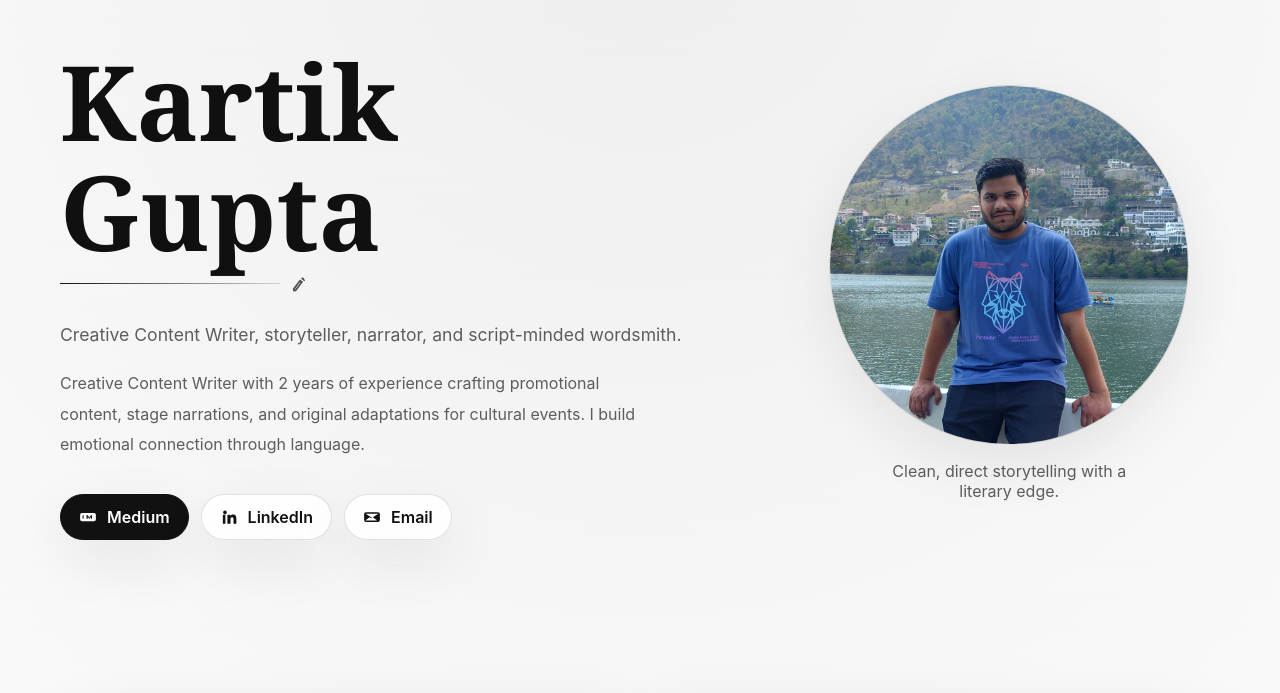
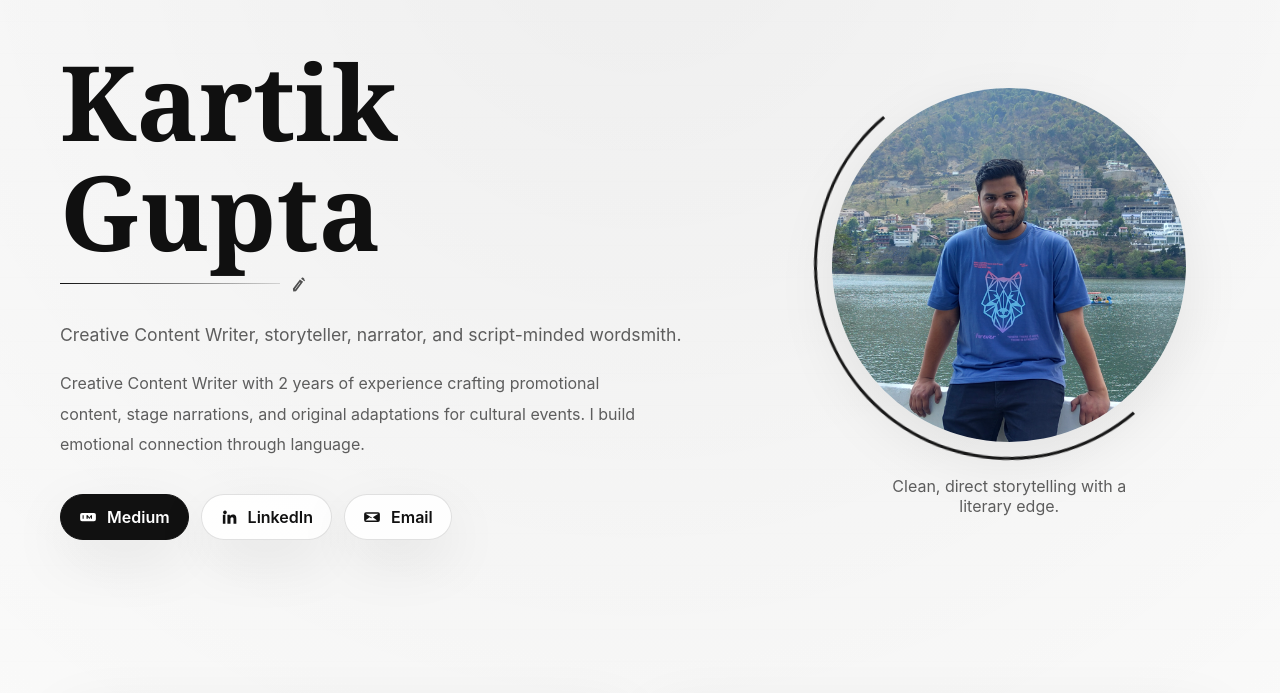
Before and after one commit to Kartikgupta08/Writer-Portfolio, a React (Vite) app: page / in a window 1280 px wide. Shown: the part 107-800 px from the top of the page. Built offline with nearby package versions, Linux system fonts and the light colour scheme.

Commit message:
Animation implemented successfully

```diff
--- a/src/App.jsx
+++ b/src/App.jsx
@@ -66,7 +66,8 @@ export default function App() {
         </div>
 
         <div className="hero-portrait">
-          <div className="portrait-frame portrait-ring">
+          <div className="portrait-orbit-shell">
+            <div className="portrait-frame">
               {!imageLoaded && (
                 <div className="portrait-fallback" aria-hidden="true">KG</div>
               )}
@@ -77,6 +78,7 @@ export default function App() {
                 onError={() => setImageLoaded(false)}
                 style={{ display: imageLoaded ? 'block' : 'none' }}
               />
+            </div>
           </div>
           <div className="portrait-note">Clean, direct storytelling with a literary edge.</div>
         </div>
--- a/src/styles.css
+++ b/src/styles.css
@@ -124,28 +124,30 @@ h3 { font-size: 1.5rem; }
 .icon svg { width: 100%; height: 100%; }
 
 .hero-portrait { display: grid; justify-items: center; gap: 16px; }
+.portrait-orbit-shell {
+  position: relative;
+  width: min(100%, 390px);
+  padding: 18px;
+}
+.portrait-orbit-shell::before {
+  content: "";
+  position: absolute;
+  inset: 0;
+  border-radius: 50%;
+  border: 3px solid rgba(0, 0, 0, 0.9);
+  border-top-color: transparent;
+  border-right-color: transparent;
+  animation: portrait-spin 6s linear infinite;
+  pointer-events: none;
+}
 .portrait-frame {
-  width: min(100%, 360px);
+  width: 100%;
   aspect-ratio: 1;
   border-radius: 50%;
   overflow: hidden;
   background: linear-gradient(180deg, #fff, #e9e9e9);
-  border: 1px solid rgba(0, 0, 0, 0.12);
   box-shadow: var(--shadow);
   position: relative;
-}
-
-.portrait-ring::before {
-  content: "";
-  position: absolute;
-  inset: -10px;
-  border-radius: 50%;
-  border: 2px solid rgba(0, 0, 0, 0.85);
-  border-top-color: transparent;
-  border-right-color: transparent;
-  animation: portrait-spin 8s linear infinite;
-  pointer-events: none;
-  z-index: 2;
 }
 
 .portrait-frame img, .portrait-fallback {
```
Lines whose indentation alone changed are shown as unchanged.
